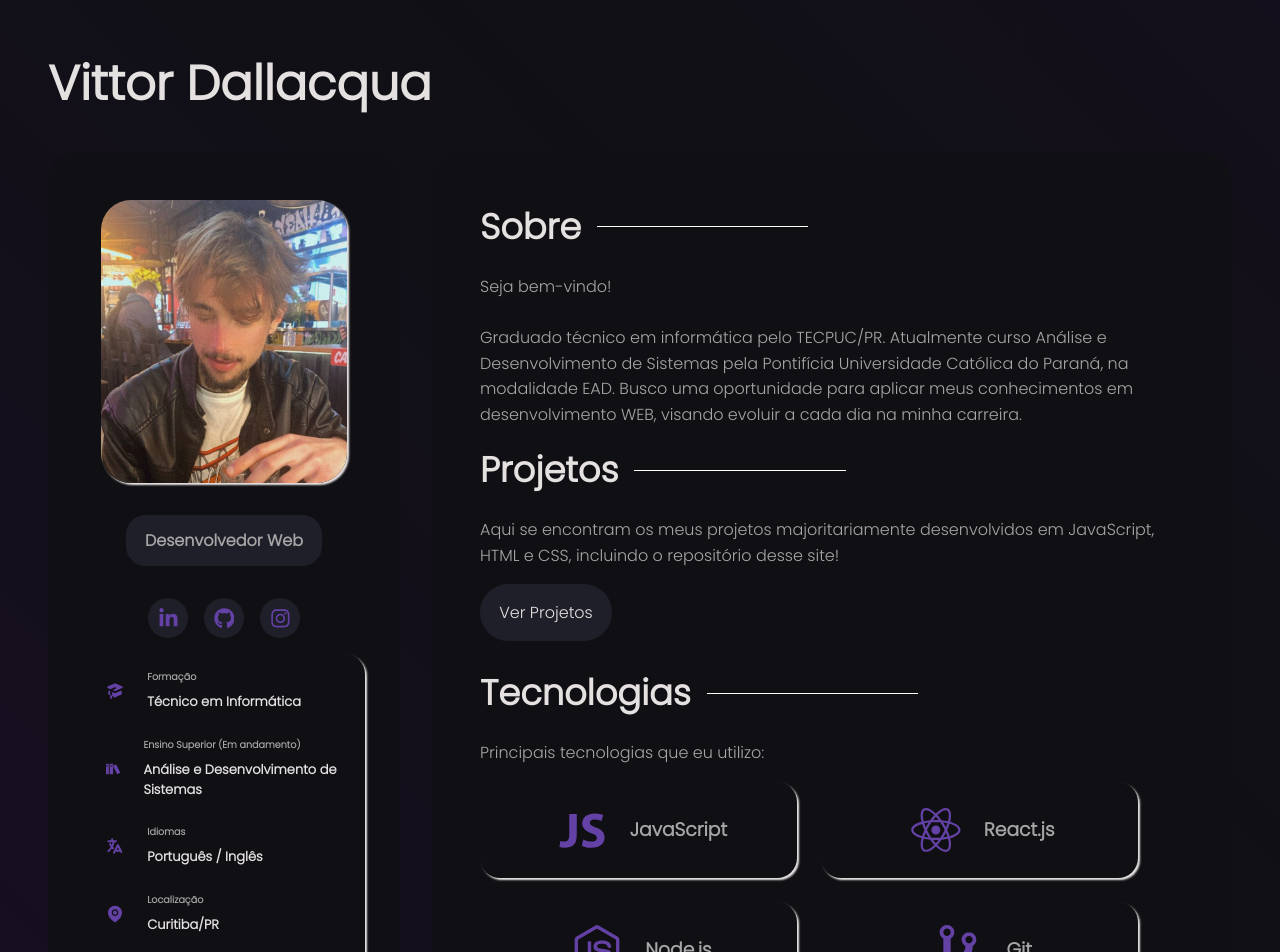
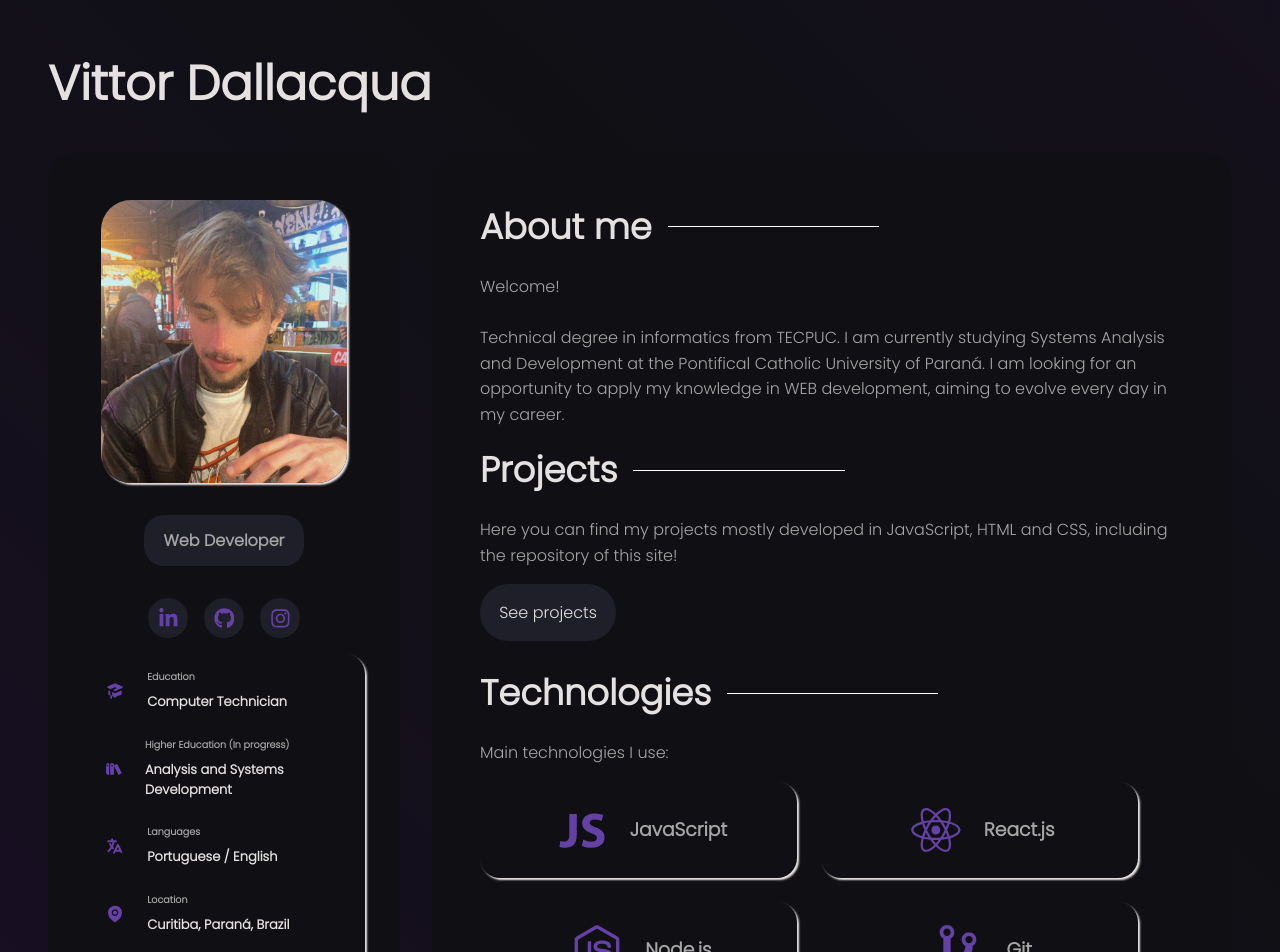
Before and after one commit to xyz2094/xyz2094.github.io, a React (Vite) app: page / in a window 1280 px wide. Shown: the top 952 px of the page. Built offline with nearby package versions, Linux system fonts and the light colour scheme.

Commit message:
changed the site language to english

```diff
--- a/src/components/AboutContainer.jsx
+++ b/src/components/AboutContainer.jsx
@@ -1,10 +1,10 @@
 const AboutContainer = () => {
   return <section className="about-container">
-    <h2>Sobre</h2>
-    <p>Seja bem-vindo! <br></br><br></br> Graduado técnico em informática pelo TECPUC/PR.
-      Atualmente curso Análise e Desenvolvimento de Sistemas pela Pontifícia Universidade Católica do Paraná, na modalidade EAD.
-      Busco uma oportunidade para aplicar meus conhecimentos em desenvolvimento WEB,
-      visando evoluir a cada dia na minha carreira.</p>
+    <h2>About me</h2>
+    <p>Welcome! <br></br><br></br> Technical degree in informatics from TECPUC.
+    I am currently studying Systems Analysis and Development at the Pontifical Catholic University of Paraná.
+    I am looking for an opportunity to apply my knowledge in WEB development,
+    aiming to evolve every day in my career.</p>
   </section>
 }
 
--- a/src/components/Footer.jsx
+++ b/src/components/Footer.jsx
@@ -3,8 +3,8 @@ import "../styles/components/footer.sass";
 function Footer() {
   return (
     <div className="main-footer">
-      <p> &copy;{new Date().getFullYear()} Vittor Dallacqua | Desenvolvido em
-        <a target="_blank" href="https://reactjs.org/"> React.js </a> e
+      <p> &copy;{new Date().getFullYear()} Vittor Dallacqua | Developed in
+        <a target="_blank" href="https://reactjs.org/"> React.js </a> and
         <a target="_blank" href="https://sass-lang.com/"> SCSS </a>
       </p>
     </div>
--- a/src/components/InformationContainer.jsx
+++ b/src/components/InformationContainer.jsx
@@ -9,29 +9,29 @@ const InformationContainer = () => {
     <div className='info-card'>
       <HiAcademicCap id='cap-icon' />
       <div>
-        <h3>Formação</h3>
-        <p>Técnico em Informática</p>
+        <h3>Education</h3>
+        <p>Computer Technician</p>
       </div>
     </div>
     <div className='info-card'>
       <ImBooks id='book-icon' />
       <div>
-        <h3>Ensino Superior (Em andamento)</h3>
-        <p>Análise e Desenvolvimento de Sistemas</p>
+        <h3>Higher Education (In progress)</h3>
+        <p>Analysis and Systems Development</p>
       </div>
     </div>
     <div className='info-card'>
       <HiTranslate id='lang-icon' />
       <div>
-        <h3>Idiomas</h3>
-        <p>Português / Inglês</p>
+        <h3>Languages</h3>
+        <p>Portuguese / English</p>
       </div>
     </div>
     <div className='info-card'>
       <AiFillEnvironment id='pin-icon' />
       <div>
-        <h3>Localização</h3>
-        <p>Curitiba/PR</p>
+        <h3>Location</h3>
+        <p>Curitiba, Paraná, Brazil</p>
       </div>
     </div>
   </section>
--- a/src/components/ProjectsContainer.jsx
+++ b/src/components/ProjectsContainer.jsx
@@ -1,9 +1,9 @@
 const ProjectsContainer = () => {
   return <section className="about-container">
-    <h2>Projetos</h2>
-    <p>Aqui se encontram os meus projetos majoritariamente
-      desenvolvidos em JavaScript, HTML e CSS, incluindo o repositório desse site!</p>
-    <a target="_blank" href="https://github.com/vittordallacqua" className="btn">Ver Projetos</a> <br></br>
+    <h2>Projects</h2>
+    <p>Here you can find my projects mostly
+      developed in JavaScript, HTML and CSS, including the repository of this site!</p>
+    <a target="_blank" href="https://github.com/vittordallacqua" className="btn">See projects</a> <br></br>
   </section>
 }
 
--- a/src/components/Sidebar.jsx
+++ b/src/components/Sidebar.jsx
@@ -9,11 +9,11 @@ const Sidebar = () => {
   return (
     <aside id="sidebar">
       <img src={Avatar} alt="Vittor Dallacqua" />
-      <p className="title">Desenvolvedor Web</p>
+      <p className="title">Web Developer</p>
       <SocialNetworkContainer />
       <InformationContainer />
       <a target="_blank" href="resume.pdf" className="btn">
-        Meu Currículo
+        My resume
       </a>
     </aside>
   )
--- a/src/components/TechnologiesContainer.jsx
+++ b/src/components/TechnologiesContainer.jsx
@@ -20,8 +20,8 @@ const technologies = [
 const TechnologiesContainer = () => {
   return (
     <section className='technologies-container'>
-      <h2>Tecnologias</h2>
-      <p>Principais tecnologias que eu utilizo:</p>
+      <h2>Technologies</h2>
+      <p>Main technologies I use:</p>
       <div className="technologies-grid">
         {technologies.map((tech) => (
           <div className="technology-card" id={tech.id} key={tech.id}>
```
